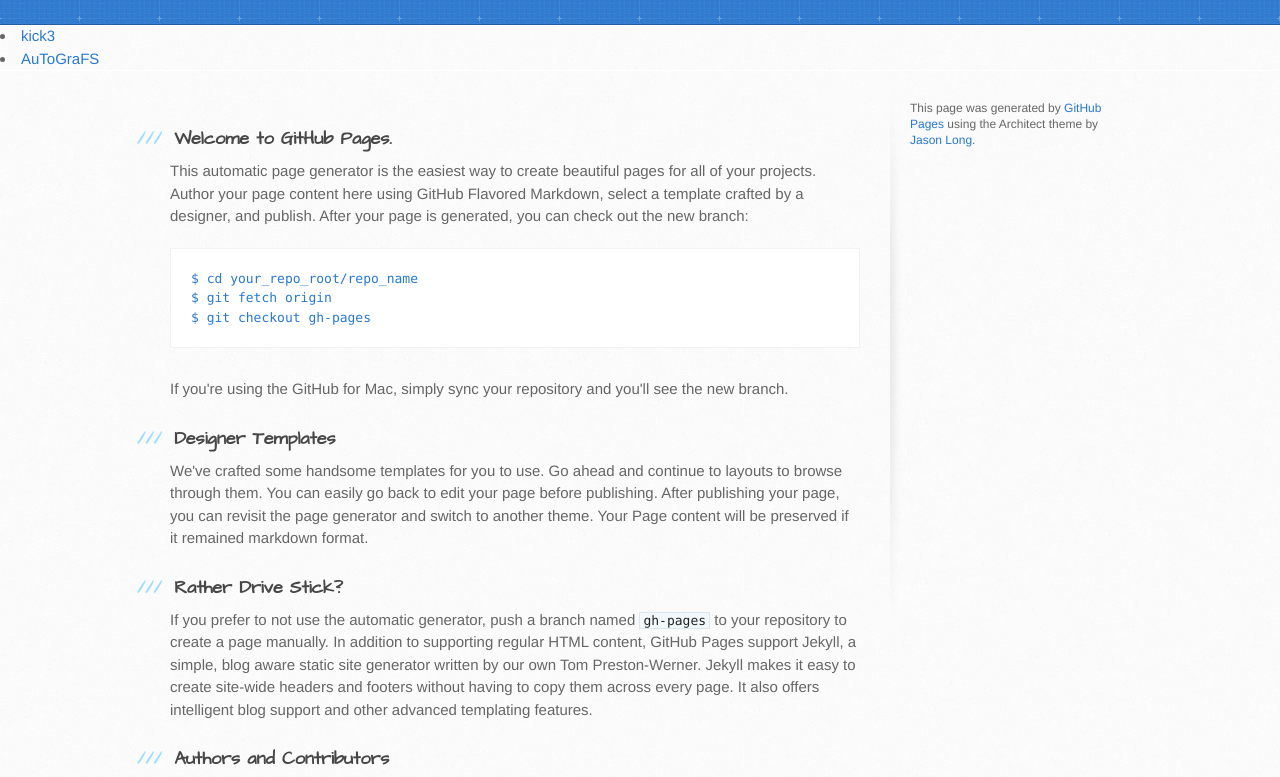
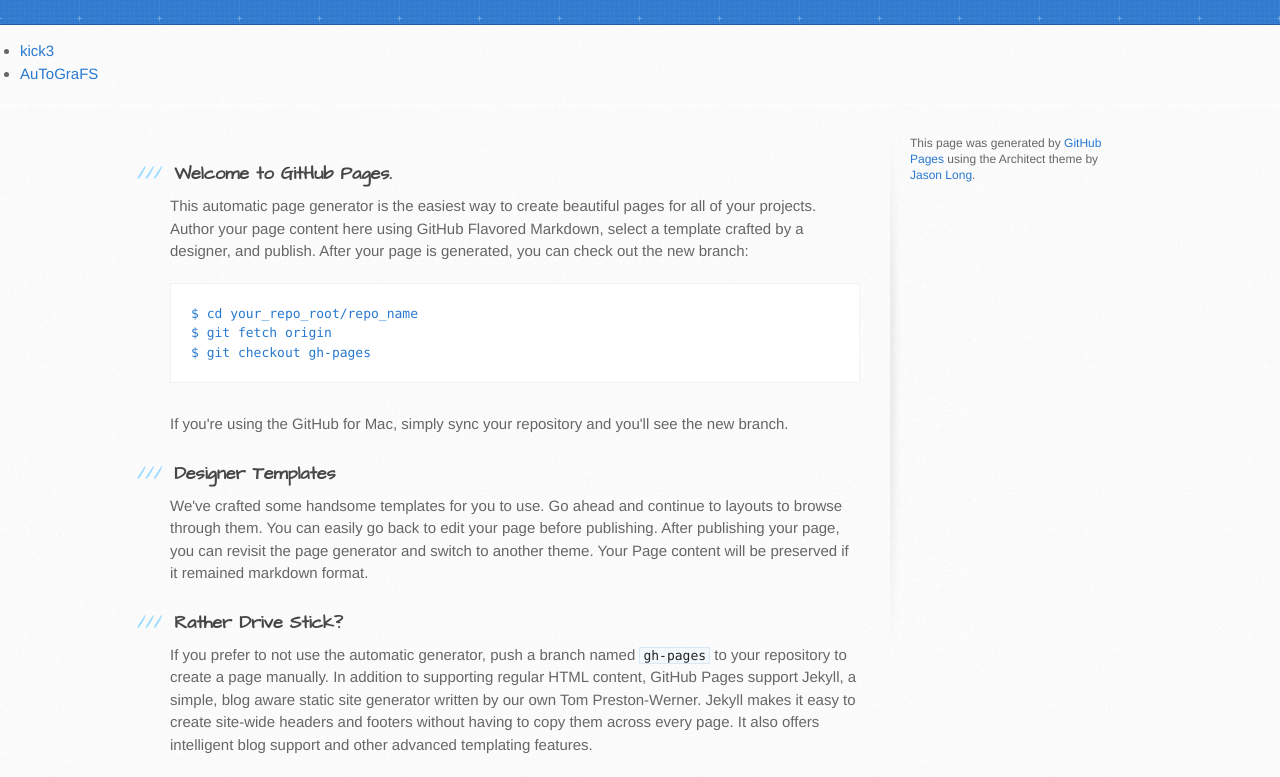
Before and after one commit to saecco/saecco.github.io, a plain HTML site: page index.html in a window 1280 px wide. Shown: the part 142-919 px from the top of the page. Drawn offline with Linux system fonts and the light colour scheme.

Commit message:
Update index.html

```diff
--- a/index.html
+++ b/index.html
@@ -26,8 +26,10 @@
     </header>
 
     <nav>
-      <li><a href="http://maddicoat.github.io/Kick3/">kick3</a></li>
-      <li><a href="http://maddicoat.github.io//AuToGraFS/">AuToGraFS</a></li>
+      <ul>
+        <li><a href="http://maddicoat.github.io/Kick3/">kick3</a></li>
+        <li><a href="http://maddicoat.github.io/AuToGraFS/">AuToGraFS</a></li>
+      </ul>
     </nav>
 
     <div id="content-wrapper">
```
